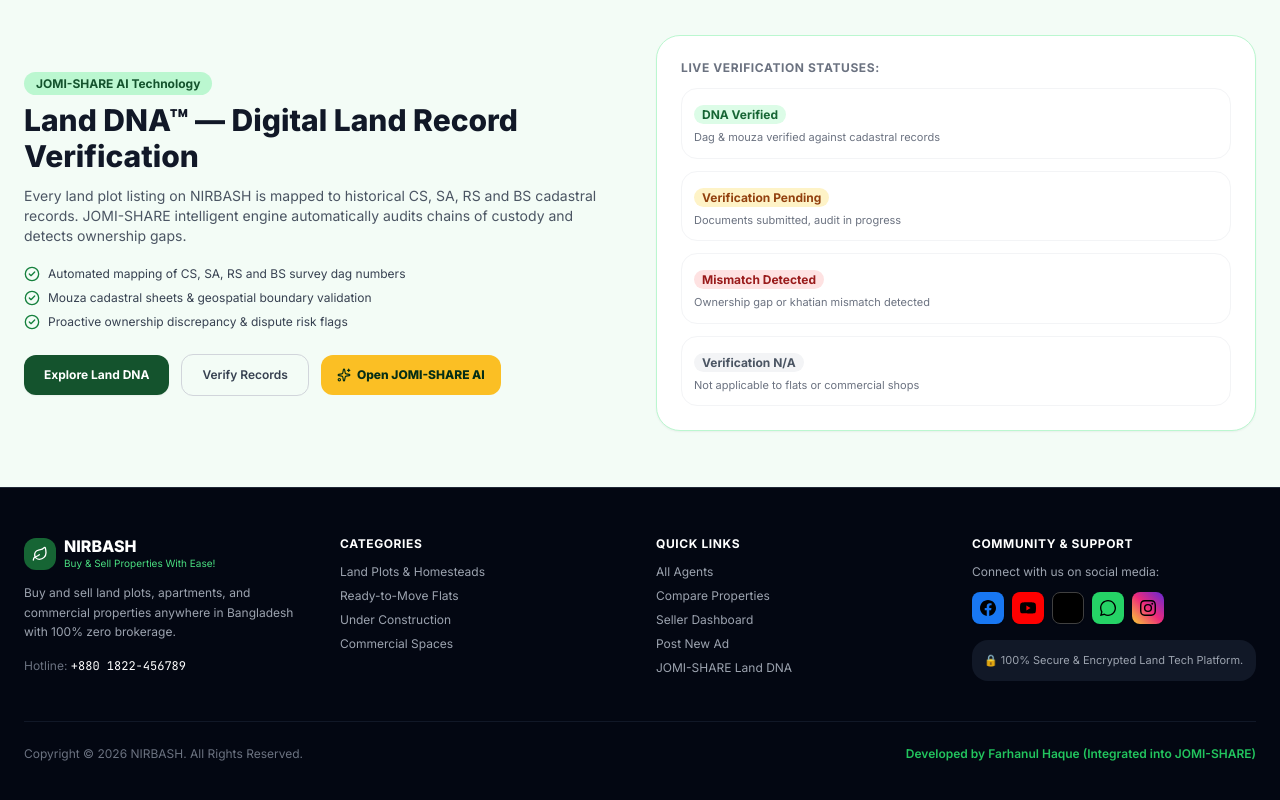
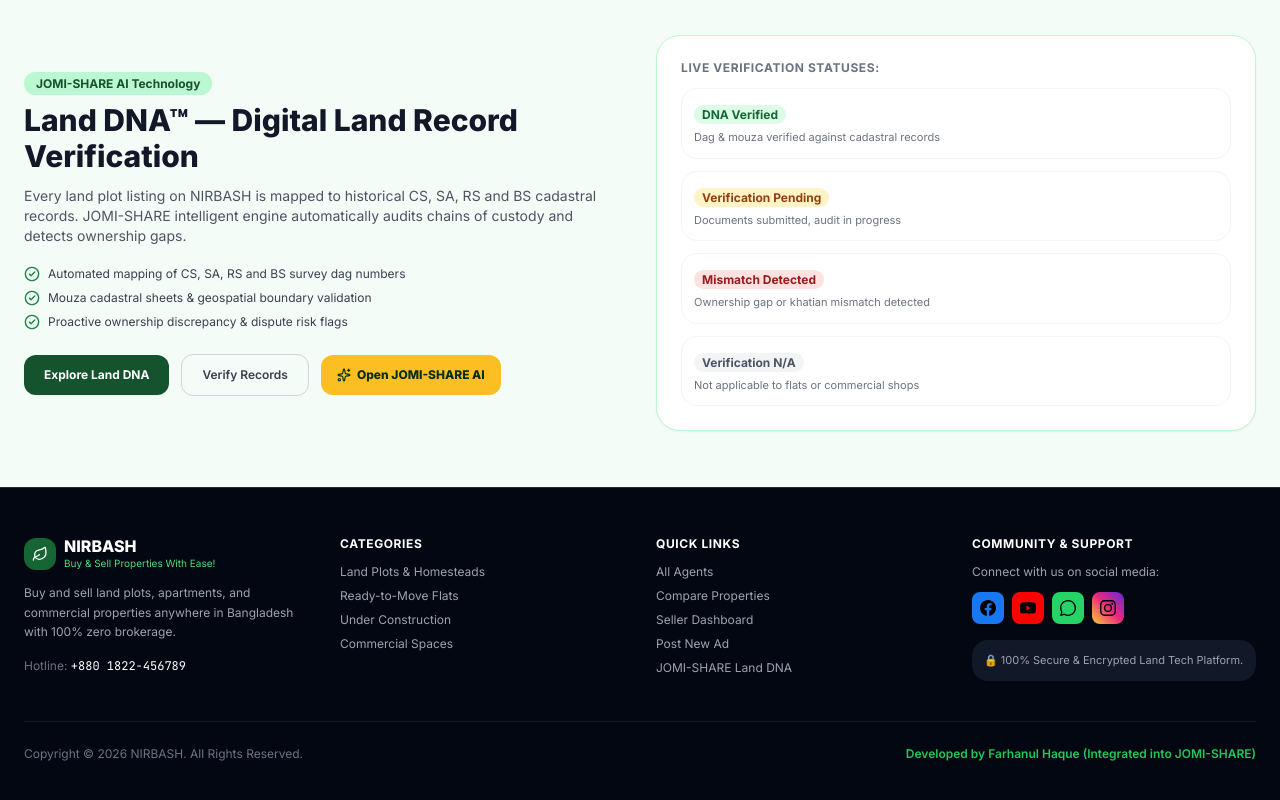
Before and after one commit to Jinchuriki-7/jomi-share-landtech, a React (Vite) app: page / in a window 1280 px wide. Shown: the part 4862-5662 px from the top of the page. Built offline with nearby package versions, Linux system fonts and the light colour scheme.

Commit message:
style: remove Twitter (X) and Threads social media icons

```diff
--- a/src/nirbash/components/JomiBazarDrawer.tsx
+++ b/src/nirbash/components/JomiBazarDrawer.tsx
@@ -651,18 +651,6 @@ export default function JomiBazarDrawer({ isOpen, onClose }: JomiBazarDrawerProp
             </a>
 
             <a
-              href="https://twitter.com"
-              target="_blank"
-              rel="noreferrer"
-              title="X (Twitter)"
-              className="w-7 h-7 rounded-full bg-black text-white flex items-center justify-center transition-all hover:scale-115 hover:shadow-md hover:shadow-neutral-500/40 shadow-xs border border-neutral-700 hover:border-neutral-400"
-            >
-              <svg className="w-3 h-3 fill-currentColor" viewBox="0 0 24 24">
-                <path d="M18.244 2.25h3.308l-7.227 8.26 8.502 11.24H16.17l-5.214-6.817L4.99 21.75H1.68l7.73-8.835L1.254 2.25H8.08l4.713 6.231zm-1.161 17.52h1.833L7.084 4.126H5.117z" />
-              </svg>
-            </a>
-
-            <a
               href="https://instagram.com"
               target="_blank"
               rel="noreferrer"
@@ -671,18 +659,6 @@ export default function JomiBazarDrawer({ isOpen, onClose }: JomiBazarDrawerProp
             >
               <svg className="w-3.5 h-3.5 fill-currentColor" viewBox="0 0 24 24">
                 <path d="M12 2.163c3.204 0 3.584.012 4.85.07 3.252.148 4.771 1.691 4.919 4.919.058 1.265.069 1.645.069 4.849 0 3.205-.012 3.584-.069 4.849-.149 3.225-1.664 4.771-4.919 4.919-1.266.058-1.644.07-4.85.07-3.204 0-3.584-.012-4.849-.07-3.26-.149-4.771-1.699-4.919-4.92-.058-1.265-.07-1.644-.07-4.849 0-3.204.013-3.583.07-4.849.149-3.227 1.664-4.771 4.919-4.919 1.266-.057 1.645-.069 4.849-.069zM12 0C8.741 0 8.333.014 7.053.072 2.695.272.273 2.69.073 7.052.014 8.333 0 8.741 0 12c0 3.259.014 3.668.072 4.948.2 4.358 2.618 6.78 6.98 6.98 1.281.058 1.689.072 4.948.072 3.259 0 3.668-.014 4.948-.072 4.354-.2 6.782-2.618 6.979-6.98.059-1.28.073-1.689.073-4.948 0-3.259-.014-3.667-.072-4.947-.196-4.354-2.617-6.78-6.979-6.98C15.668.014 15.259 0 12 0zm0 5.838a6.162 6.162 0 1 0 0 12.324 6.162 6.162 0 0 0 0-12.324zM12 16a4 4 0 1 1 0-8 4 4 0 0 1 0 8zm6.406-11.845a1.44 1.44 0 1 0 0 2.881 1.44 1.44 0 0 0 0-2.881z" />
-              </svg>
-            </a>
-
-            <a
-              href="https://threads.net"
-              target="_blank"
-              rel="noreferrer"
-              title="Threads"
-              className="w-7 h-7 rounded-full bg-neutral-900 text-white flex items-center justify-center transition-all hover:scale-115 hover:shadow-md hover:shadow-neutral-400/30 shadow-xs border border-neutral-700 hover:border-white"
-            >
-              <svg className="w-3.5 h-3.5 fill-currentColor" viewBox="0 0 24 24">
-                <path d="M12.186 24h-.007c-3.585-.018-6.61-1.39-8.748-3.967-1.954-2.355-2.92-5.59-2.798-9.354.246-7.593 5.485-10.68 10.748-10.68 5.698 0 10.15 3.738 10.15 9.774 0 3.824-2.028 6.643-5.292 7.359-2.003.44-3.957.172-5.503-.756a5.168 5.168 0 0 1-2.42-3.834c-.21-1.543.256-3.084 1.28-4.227 1.04-1.161 2.535-1.79 4.103-1.724 1.228.051 2.366.527 3.208 1.341.055-.456.082-.924.082-1.401 0-4.607-3.238-7.394-7.608-7.394-4.148 0-8.236 2.378-8.438 8.44-.098 3.013.666 5.592 2.215 7.46 1.704 2.054 4.116 3.149 6.974 3.164h.006c2.404 0 4.38-.62 5.875-1.844l1.455 1.745c-1.89 1.545-4.437 2.327-7.487 2.327z" />
               </svg>
             </a>
 
--- a/src/nirbash/pages/NirbashHomePage.tsx
+++ b/src/nirbash/pages/NirbashHomePage.tsx
@@ -828,17 +828,6 @@ export default function NirbashHomePage() {
                   </svg>
                 </a>
                 <a
-                  href="https://twitter.com"
-                  target="_blank"
-                  rel="noreferrer"
-                  title="X (Twitter)"
-                  className="w-8 h-8 rounded-lg bg-black hover:bg-neutral-800 text-white border border-neutral-700 flex items-center justify-center transition-all hover:scale-110 shadow-sm"
-                >
-                  <svg className="w-3.5 h-3.5 fill-currentColor" viewBox="0 0 24 24">
-                    <path d="M18.244 2.25h3.308l-7.227 8.26 8.502 11.24H16.17l-5.214-6.817L4.99 21.75H1.68l7.73-8.835L1.254 2.25H8.08l4.713 6.231zm-1.161 17.52h1.833L7.084 4.126H5.117z" />
-                  </svg>
-                </a>
-                <a
                   href="https://wa.me/8801700000000"
                   target="_blank"
                   rel="noreferrer"
```
